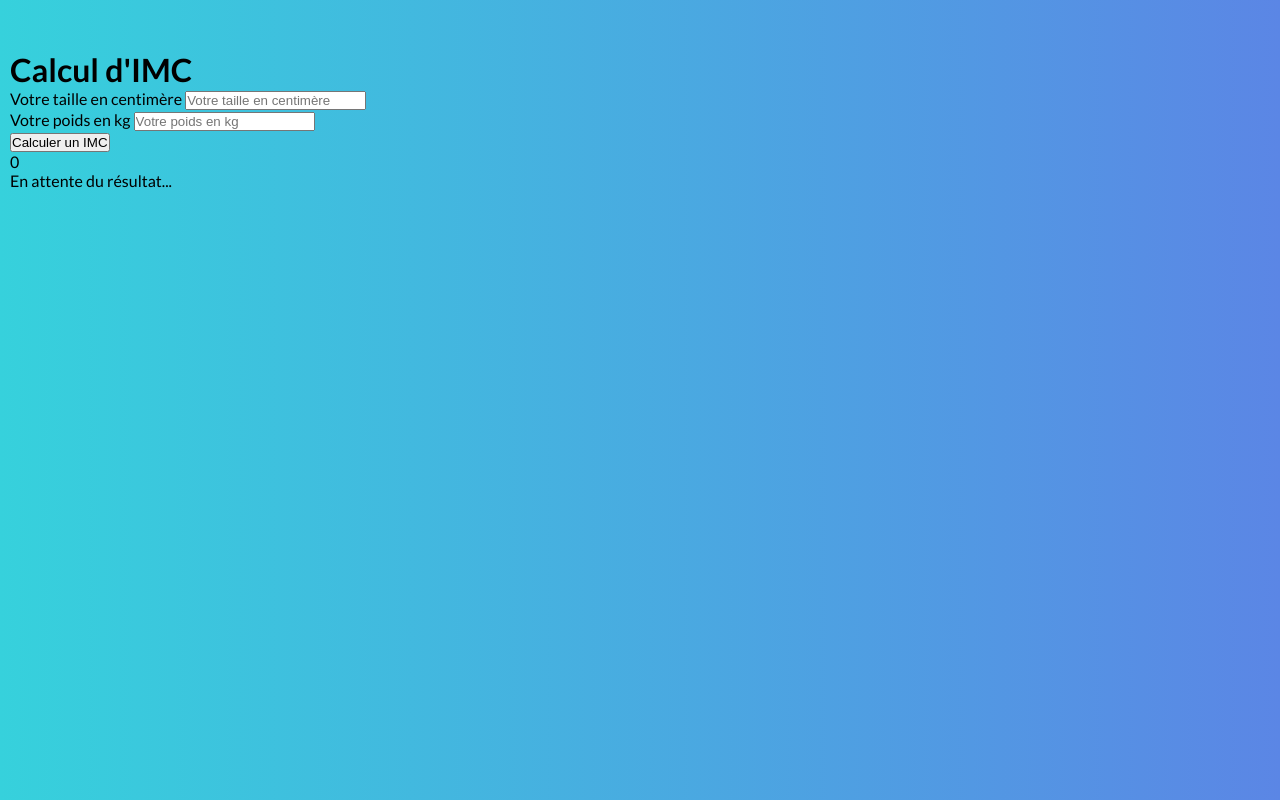
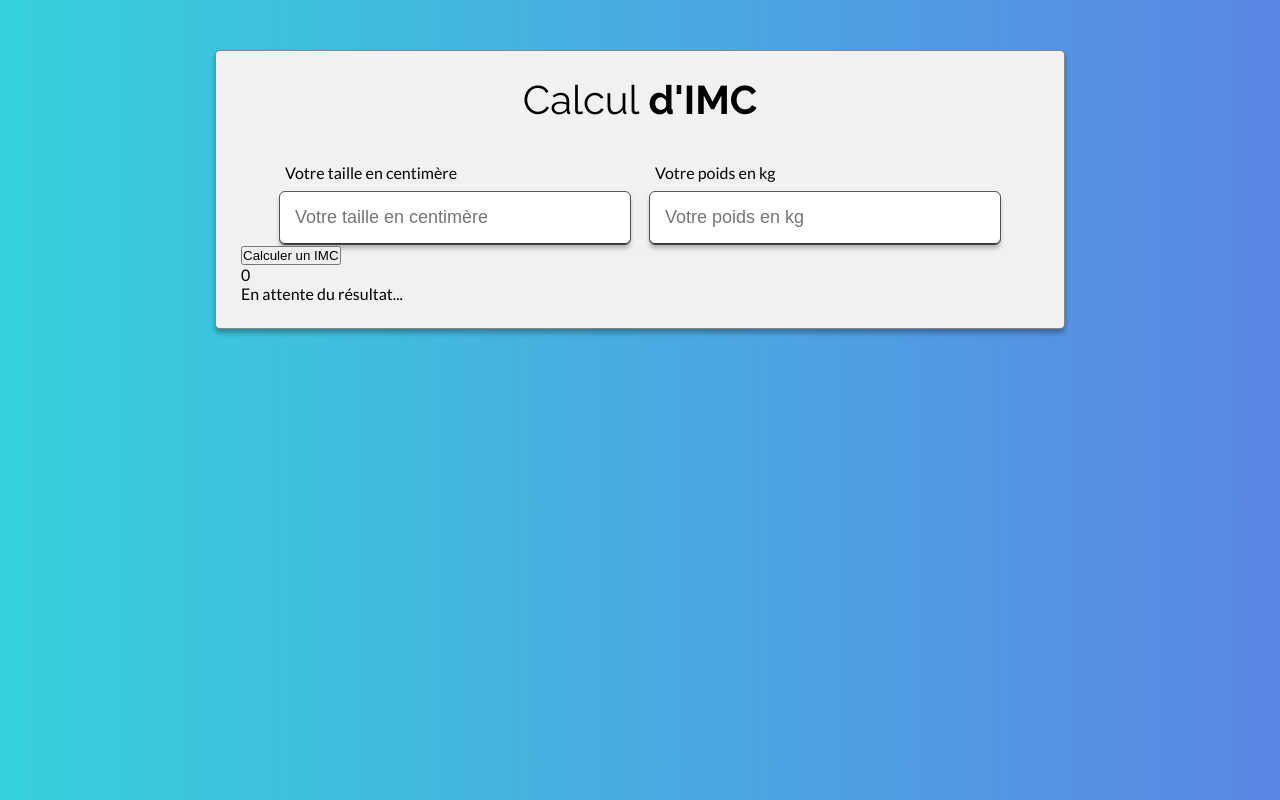
Before and after one commit to DevWebAma/javascript_calcul_IMC, a plain HTML site: page index.html in a window 1280 px wide. Drawn offline with Linux system fonts and the light colour scheme.

Commit message:
Css 1(h1-label-input)

```diff
--- a/index.css
+++ b/index.css
@@ -12,3 +12,54 @@ body {
   background: linear-gradient(to right, #36d1dc, #5b86e5);
   padding: clamp(20px, 5vw, 50px) 10px 10px;
 }
+
+.container {
+  max-width: 850px;
+  background: #f1f1f1;
+  border: 1px solid #36363692;
+  padding: 25px;
+  margin: 0 auto;
+  border-radius: 5px;
+  box-shadow: 0 4px 5px rgba(0, 0, 0, 0.3);
+}
+
+h1 {
+  font-family: Raleway, sans-serif;
+  font-size: 40px;
+  text-align: center;
+  margin-bottom: 40px;
+  font-weight: 400;
+}
+
+h1 span {
+  font-weight: 700;
+}
+
+.inputs-container {
+  display: flex;
+  justify-content: center;
+}
+
+.inputs-container label {
+  display: block;
+  margin-bottom: 10px;
+  margin-left: 5px;
+}
+
+.inputs-container input {
+  min-width: 350px;
+  font-size: 18px;
+  padding: 15px;
+  border: none;
+  border-bottom: 1px solid #333;
+  box-shadow: 0 4px 5px rgba(0, 0, 0, 0.3);
+  border-radius: 5px;
+}
+
+.inputs-container input {
+  outline: 1px solid #222222be;
+}
+
+.input-group:nth-child(2) {
+  margin-left: 20px;
+}
```
Also changed, not shown: index.html (+1 -2 lines).
